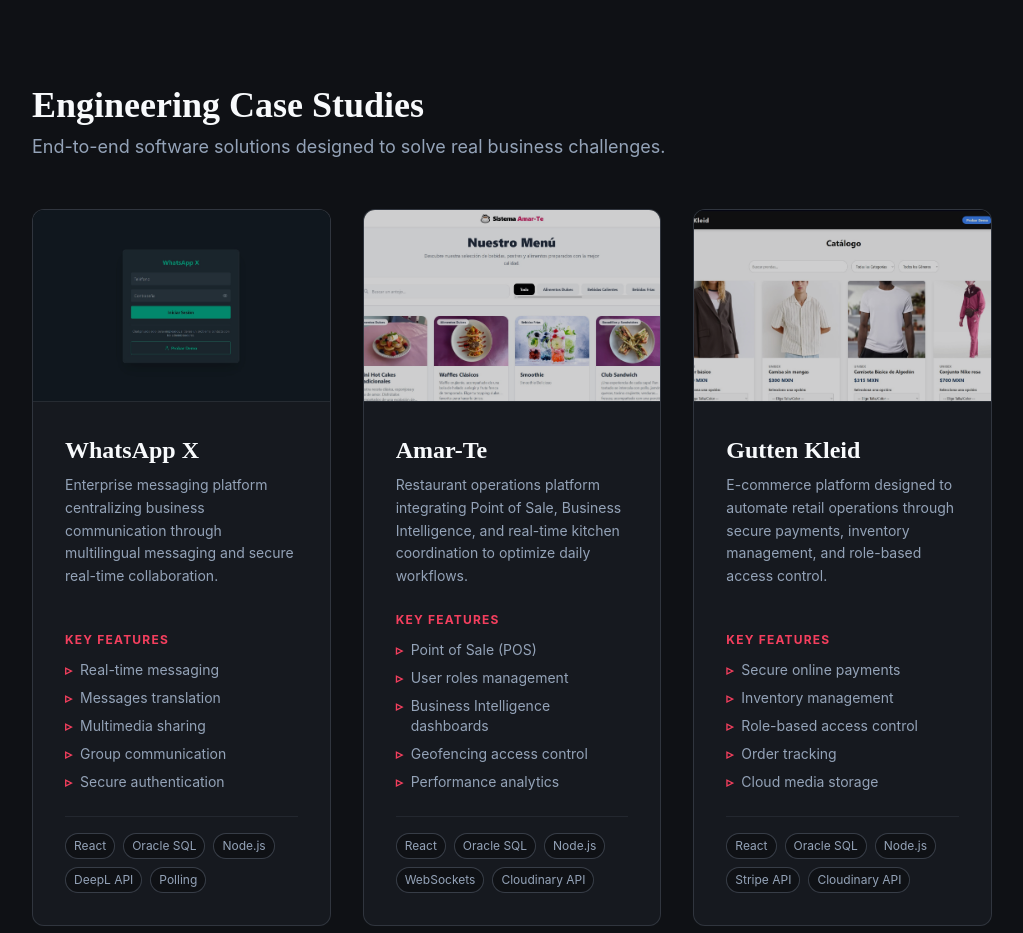
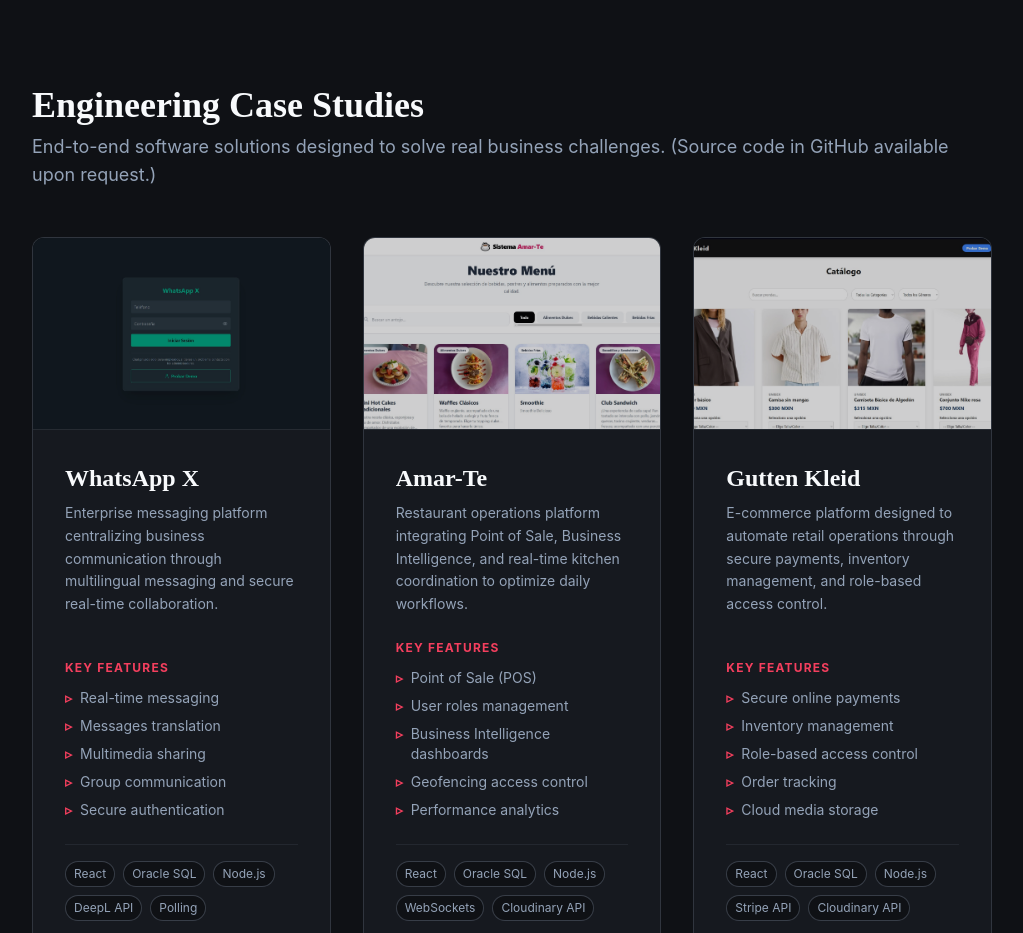
Before and after one commit to mariomoyarodriguez-art/mi-portfolio, a React (Vite) app: page / in a window 1280 px wide. Shown: the part 880-1813 px from the top of the page, without its empty margins (128-1151 px from the left). Built offline with nearby package versions, Linux system fonts and the light colour scheme.

Commit message:
Feat: Version F

```diff
--- a/src/components/layout/HeroSection.tsx
+++ b/src/components/layout/HeroSection.tsx
@@ -3,9 +3,7 @@
 
 const HeroSection = () => {
   const { language, t } = useLanguage();
-
   const cvHref = language === 'es' ?'/cv_mario_moya_es.pdf' : '/cv_mario_moya_en.pdf';
-
   return (
     <section className="min-h-[85vh] flex flex-col justify-center pt-10 pb-20">
       <div className="max-w-4xl">
--- a/src/i18n/translations.ts
+++ b/src/i18n/translations.ts
@@ -14,7 +14,7 @@
     btnProjects: 'Ver Proyectos',
     btnCV: 'Descargar CV',
     projectsTitle: 'Casos de estudio de ingeniería',
-    projectsSubtitle: 'Soluciones de software integrales diseñadas para resolver desafíos empresariales reales.',
+    projectsSubtitle: 'Soluciones de software integrales diseñadas para resolver desafíos empresariales reales. (Código fuente en GitHub disponible bajo petición.)',
     footerText: '© 2026 Mario Alberto Moya Rodríguez. Construido con React & Tailwind.',
     cardCode: 'Ver Proyecto',
     cardDemo: 'Demo en vivo',
@@ -33,7 +33,7 @@
     btnProjects: 'View Projects',
     btnCV: 'Download Resume',
     projectsTitle: 'Engineering Case Studies',
-    projectsSubtitle: 'End-to-end software solutions designed to solve real business challenges.',
+    projectsSubtitle: 'End-to-end software solutions designed to solve real business challenges. (Source code in GitHub available upon request.)',
     footerText: '© 2026 Mario Alberto Moya Rodríguez. Built with React & Tailwind.',
     cardCode: 'Explore Project',
     cardDemo: 'Live Demo',
@@ -52,7 +52,7 @@
     btnProjects: 'Voir les Projets',
     btnCV: 'Télécharger le CV',
     projectsTitle: 'Études de cas en ingénierie',
-    projectsSubtitle: 'Solutions logicielles de bout en bout conçues pour résoudre des défis métier concrets.',
+    projectsSubtitle: 'Solutions logicielles de bout en bout conçues pour résoudre des défis métier concrets. (Code source sur GitHub disponible sur demande.)',
     footerText: '© 2026 Mario Alberto Moya Rodríguez. Construit avec React & Tailwind.',
     cardCode: 'Voir le Projet',
     cardDemo: 'Démo Live',
@@ -72,7 +72,7 @@
     btnProjects: 'Projekte anzeigen',
     btnCV: 'Lebenslauf herunterladen',
     projectsTitle: 'Ausgewählte Projekte',
-    projectsSubtitle: 'Von der Architektur bis zur Cloud-Bereitstellung.',
+    projectsSubtitle: 'Von der Architektur bis zur Cloud-Bereitstellung. (Quellcode auf GitHub ist auf Anfrage erhältlich.)',
     footerText: '© 2026 Mario Alberto Moya Rodríguez. Erstellt mit React & Tailwind.',
     cardCode: 'Projekt ansehen',
     cardDemo: 'Live-Demo',
```
Also changed, not shown: 2 other files (tests, documents, lock files or other folders).
